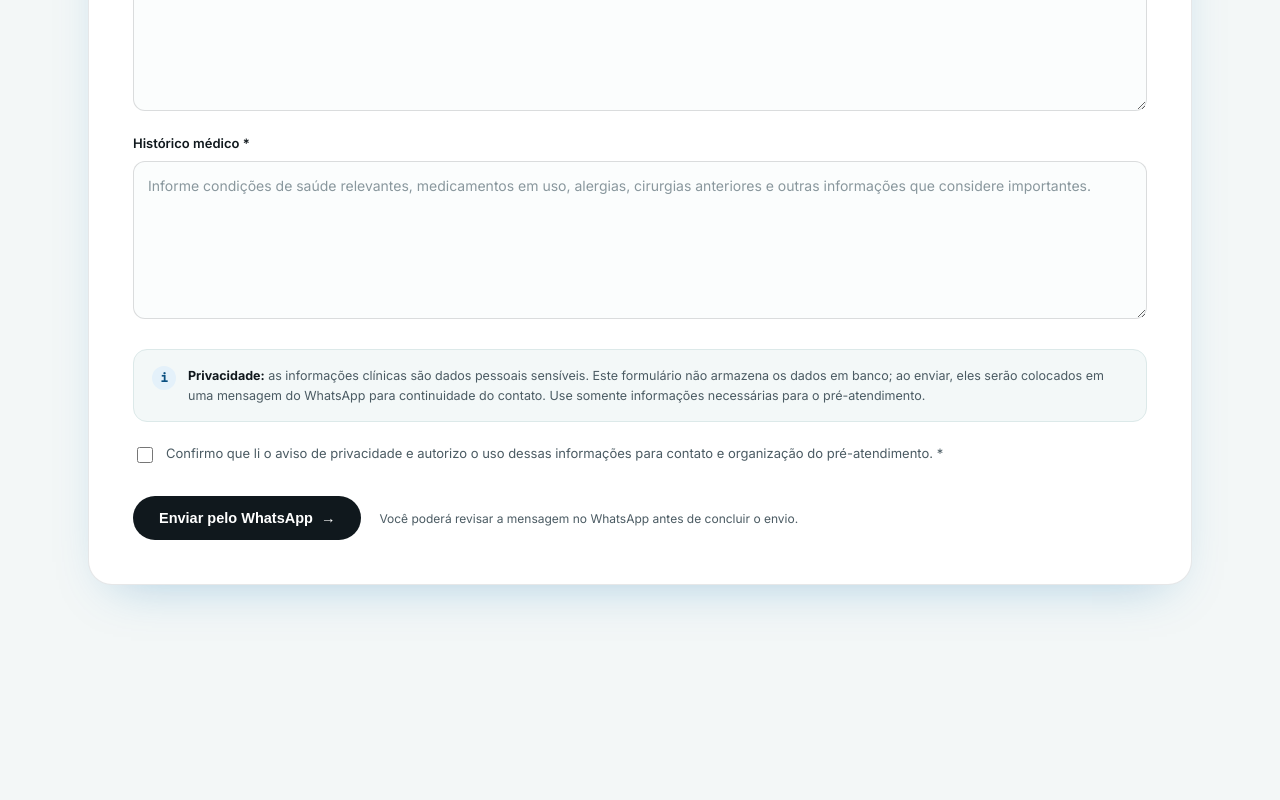
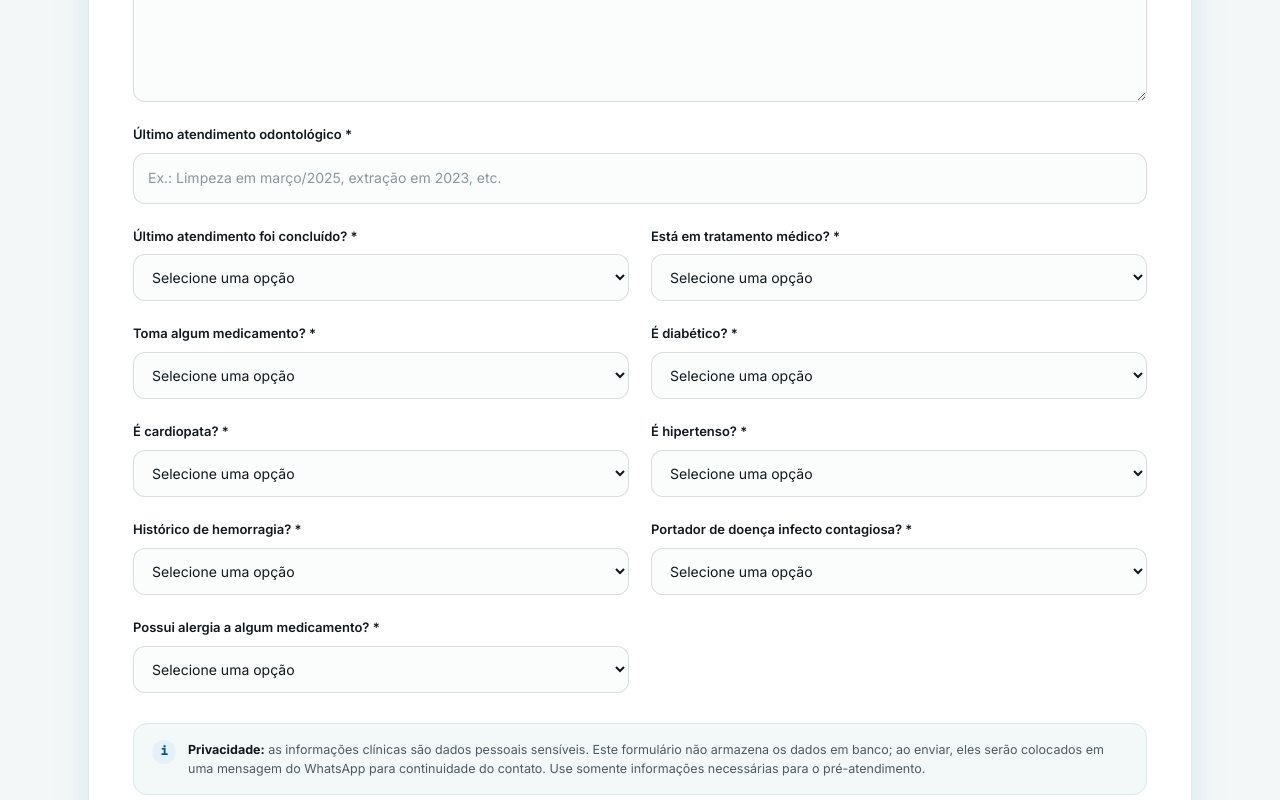
Before and after one commit to mavinute/dentiscan, a Next.js app: page /atendimento in a window 1280 px wide. Shown: the part 1340-2140 px from the top of the page. Built offline with nearby package versions, Linux system fonts and the light colour scheme.

Commit message:
ajuste na pagina de atendimento

```diff
--- a/src/components/patient-form.tsx
+++ b/src/components/patient-form.tsx
@@ -13,10 +13,21 @@ const TREATMENTS = [
   'Outro',
 ]
 
+const YES_NO_UNKNOWN = ['Sim', 'Não', 'Não sabe']
+
 const WHATSAPP_NUMBER = process.env.NEXT_PUBLIC_WHATSAPP_NUMBER ?? ''
 
 export default function PatientForm() {
   const [treatment, setTreatment] = useState('')
+  const [lastTreatmentCompleted, setLastTreatmentCompleted] = useState('')
+  const [medicalTreatment, setMedicalTreatment] = useState('')
+  const [medication, setMedication] = useState('')
+  const [diabetic, setDiabetic] = useState('')
+  const [cardiopath, setCardiopath] = useState('')
+  const [hypertensive, setHypertensive] = useState('')
+  const [hemorrhageHistory, setHemorrhageHistory] = useState('')
+  const [infectiousDisease, setInfectiousDisease] = useState('')
+  const [medicationAllergy, setMedicationAllergy] = useState('')
   const [submitted, setSubmitted] = useState(false)
 
   function handleSubmit(event: FormEvent<HTMLFormElement>) {
@@ -42,11 +53,27 @@ export default function PatientForm() {
       `Endereço: ${data.address || 'Não informado'}`,
       `Idade: ${data.age || 'Não informado'}`,
       '',
-      'HISTÓRICO ODONTOLÓGICO',
-      String(data.dentalHistory || 'Não informado'),
-      '',
-      'HISTÓRICO MÉDICO',
-      String(data.medicalHistory || 'Não informado'),
+      'HISTÓRICO CLÍNICO',
+      `Queixa principal: ${data.chiefComplaint || 'Não informado'}`,
+      `Último atendimento: ${data.lastTreatment || 'Não informado'}`,
+      `Último atendimento concluído: ${data.lastTreatmentCompleted || 'Não informado'}`,
+      `Está em tratamento médico? ${data.medicalTreatment || 'Não informado'}`,
+      `Toma algum medicamento? ${data.medication || 'Não informado'}`,
+      ...(data.medication === 'Sim'
+        ? [`Medicamento utilizado: ${data.medicationUsed || 'Não informado'}`]
+        : []),
+      `É diabético? ${data.diabetic || 'Não informado'}`,
+      `É cardiopata? ${data.cardiopath || 'Não informado'}`,
+      `É hipertenso? ${data.hypertensive || 'Não informado'}`,
+      `Histórico de hemorragia? ${data.hemorrhageHistory || 'Não informado'}`,
+      `Portador de doença infecto contagiosa? ${data.infectiousDisease || 'Não informado'}`,
+      ...(data.infectiousDisease === 'Sim'
+        ? [`Doença infecto contagiosa: ${data.infectiousDiseaseDetails || 'Não informado'}`]
+        : []),
+      `Possui alergia a algum medicamento? ${data.medicationAllergy || 'Não informado'}`,
+      ...(data.medicationAllergy === 'Sim'
+        ? [`Reação a medicamentos alérgicos: ${data.medicationAllergyReaction || 'Não informado'}`]
+        : []),
       '',
       'O paciente declarou ciência de que as informações serão utilizadas para o contato e pré-atendimento odontológico.',
     ].join('\n')
@@ -162,31 +189,217 @@ export default function PatientForm() {
 
               <div className="form-heading form-heading-small">
                 <div>
-                  <span className="kicker">02 — HISTÓRICO</span>
+                  <span className="kicker">02 — HISTÓRICO CLÍNICO</span>
                   <h2>Informações clínicas</h2>
                 </div>
               </div>
 
               <div className="form-grid">
                 <label className="field field-full">
-                  <span>Histórico odontológico *</span>
+                  <span>Queixa principal *</span>
                   <textarea
-                    name="dentalHistory"
-                    rows={6}
-                    placeholder="Ex.: tratamentos anteriores, uso de aparelho, próteses, implantes, cirurgias, dores ou queixas atuais."
+                    name="chiefComplaint"
+                    rows={3}
+                    placeholder="Descreva o motivo principal da consulta / o que está sentindo."
                     required
                   />
                 </label>
 
                 <label className="field field-full">
-                  <span>Histórico médico *</span>
-                  <textarea
-                    name="medicalHistory"
-                    rows={6}
-                    placeholder="Informe condições de saúde relevantes, medicamentos em uso, alergias, cirurgias anteriores e outras informações que considere importantes."
+                  <span>Último atendimento odontológico *</span>
+                  <input
+                    name="lastTreatment"
+                    type="text"
+                    placeholder="Ex.: Limpeza em março/2025, extração em 2023, etc."
                     required
                   />
                 </label>
+
+                <label className="field">
+                  <span>Último atendimento foi concluído? *</span>
+                  <select
+                    name="lastTreatmentCompleted"
+                    value={lastTreatmentCompleted}
+                    onChange={(event) => setLastTreatmentCompleted(event.target.value)}
+                    required
+                  >
+                    <option value="">Selecione uma opção</option>
+                    <option value="Sim">Sim</option>
+                    <option value="Não">Não</option>
+                  </select>
+                </label>
+
+                <label className="field">
+                  <span>Está em tratamento médico? *</span>
+                  <select
+                    name="medicalTreatment"
+                    value={medicalTreatment}
+                    onChange={(event) => setMedicalTreatment(event.target.value)}
+                    required
+                  >
+                    <option value="">Selecione uma opção</option>
+                    {YES_NO_UNKNOWN.map((item) => (
+                      <option key={item} value={item}>
+                        {item}
+                      </option>
+                    ))}
+                  </select>
+                </label>
+
+                <label className="field">
+                  <span>Toma algum medicamento? *</span>
+                  <select
+                    name="medication"
+                    value={medication}
+                    onChange={(event) => setMedication(event.target.value)}
+                    required
+                  >
+                    <option value="">Selecione uma opção</option>
+                    {YES_NO_UNKNOWN.map((item) => (
+                      <option key={item} value={item}>
+                        {item}
+                      </option>
+                    ))}
+                  </select>
+                </label>
+
+                {medication === 'Sim' && (
+                  <label className="field field-full">
+                    <span>Medicamento utilizado *</span>
+                    <input
+                      name="medicationUsed"
+                      type="text"
+                      placeholder="Informe o(s) medicamento(s) e a dosagem, se souber."
+                      required
+                    />
+                  </label>
+                )}
+
+                <label className="field">
+                  <span>É diabético? *</span>
+                  <select
+                    name="diabetic"
+                    value={diabetic}
+                    onChange={(event) => setDiabetic(event.target.value)}
+                    required
+                  >
+                    <option value="">Selecione uma opção</option>
+                    {YES_NO_UNKNOWN.map((item) => (
+                      <option key={item} value={item}>
+                        {item}
+                      </option>
+                    ))}
+                  </select>
+                </label>
+
+                <label className="field">
+                  <span>É cardiopata? *</span>
+                  <select
+                    name="cardiopath"
+                    value={cardiopath}
+                    onChange={(event) => setCardiopath(event.target.value)}
+                    required
+                  >
+                    <option value="">Selecione uma opção</option>
+                    {YES_NO_UNKNOWN.map((item) => (
+                      <option key={item} value={item}>
+                        {item}
+                      </option>
+                    ))}
+                  </select>
+                </label>
+
+                <label className="field">
+                  <span>É hipertenso? *</span>
+                  <select
+                    name="hypertensive"
+                    value={hypertensive}
+                    onChange={(event) => setHypertensive(event.target.value)}
+                    required
+                  >
+                    <option value="">Selecione uma opção</option>
+                    {YES_NO_UNKNOWN.map((item) => (
+                      <option key={item} value={item}>
+                        {item}
+                      </option>
+                    ))}
+                  </select>
+                </label>
+
+                <label className="field">
+                  <span>Histórico de hemorragia? *</span>
+                  <select
+                    name="hemorrhageHistory"
+                    value={hemorrhageHistory}
+                    onChange={(event) => setHemorrhageHistory(event.target.value)}
+                    required
+                  >
+                    <option value="">Selecione uma opção</option>
+                    {YES_NO_UNKNOWN.map((item) => (
+                      <option key={item} value={item}>
+                        {item}
+                      </option>
+                    ))}
+                  </select>
+                </label>
+
+                <label className="field">
+                  <span>Portador de doença infecto contagiosa? *</span>
+                  <select
+                    name="infectiousDisease"
+                    value={infectiousDisease}
+                    onChange={(event) => setInfectiousDisease(event.target.value)}
+                    required
+                  >
+                    <option value="">Selecione uma opção</option>
+                    {YES_NO_UNKNOWN.map((item) => (
+                      <option key={item} value={item}>
+                        {item}
+                      </option>
+                    ))}
+                  </select>
+                </label>
+
+                {infectiousDisease === 'Sim' && (
+                  <label className="field field-full">
+                    <span>Qual doença infecto contagiosa? *</span>
+                    <input
+                      name="infectiousDiseaseDetails"
+                      type="text"
+                      placeholder="Informe a(s) doença(s)."
+                      required
+                    />
+                  </label>
+                )}
+
+                <label className="field">
+                  <span>Possui alergia a algum medicamento? *</span>
+                  <select
+                    name="medicationAllergy"
+                    value={medicationAllergy}
+                    onChange={(event) => setMedicationAllergy(event.target.value)}
+                    required
+                  >
+                    <option value="">Selecione uma opção</option>
+                    {YES_NO_UNKNOWN.map((item) => (
+                      <option key={item} value={item}>
+                        {item}
+                      </option>
+                    ))}
+                  </select>
+                </label>
+
+                {medicationAllergy === 'Sim' && (
+                  <label className="field field-full">
+                    <span>Qual reação apresentou ao(s) medicamento(s)? *</span>
+                    <input
+                      name="medicationAllergyReaction"
+                      type="text"
+                      placeholder="Ex.: coceira, inchaço, falta de ar, etc."
+                      required
+                    />
+                  </label>
+                )}
               </div>
 
               <div className="privacy-box">
```
